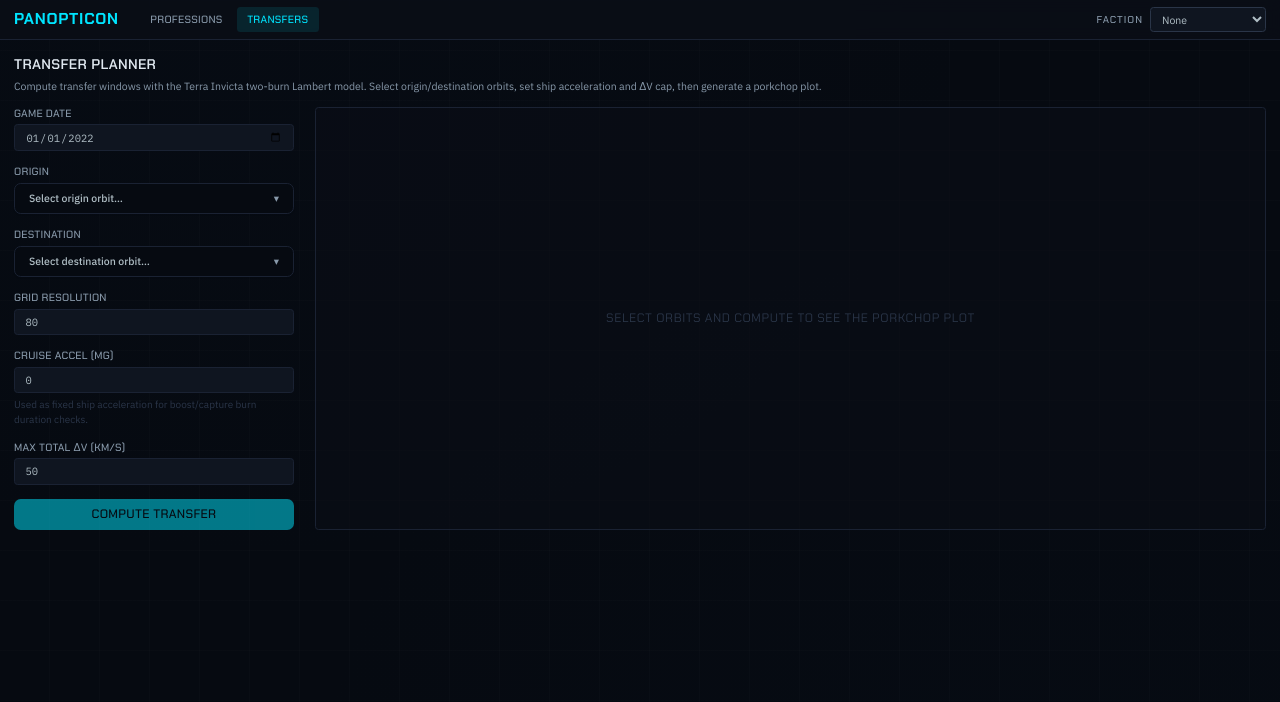
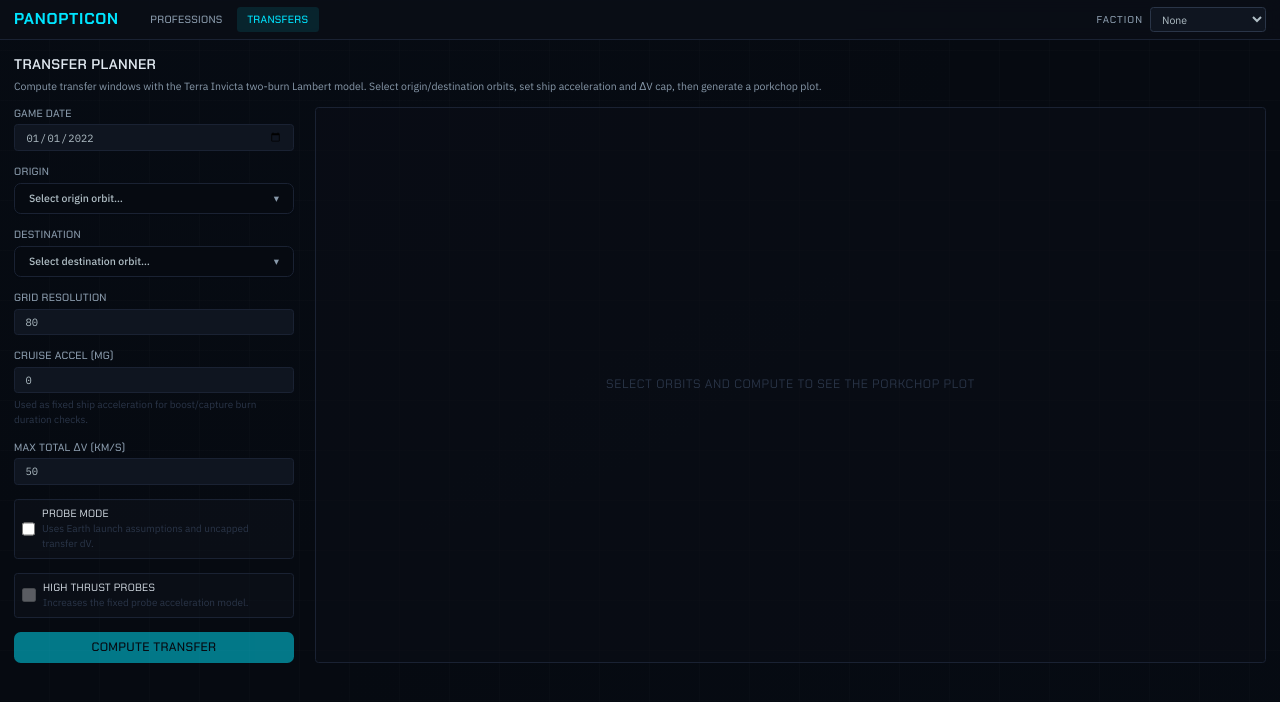
Before and after one commit to tessro/panopticon, a React (Vite) app: page /transfers in a window 1280 px wide. Shown: the top 702 px of the page. Built offline with nearby package versions, Linux system fonts and the light colour scheme.

Commit message:
Add probe transfer mode toggles and Earth-launch overrides

```diff
--- a/src/components/transfers/TransferInputsPanel.tsx
+++ b/src/components/transfers/TransferInputsPanel.tsx
@@ -40,12 +40,16 @@ export function TransferInputsPanel({
   const setLaunchAcceleration = useAppStore((s) => s.setTransferLaunchAcceleration);
   const maxDeltaV = useAppStore((s) => s.transferMaxDeltaV);
   const setMaxDeltaV = useAppStore((s) => s.setTransferMaxDeltaV);
+  const probeMode = useAppStore((s) => s.transferProbeMode);
+  const setProbeMode = useAppStore((s) => s.setTransferProbeMode);
+  const probeHighThrust = useAppStore((s) => s.transferProbeHighThrust);
+  const setProbeHighThrust = useAppStore((s) => s.setTransferProbeHighThrust);
 
   const hasValidDate = isValidGameDate(gameDate);
   const canCompute = Boolean(
-    originOrbit &&
     destOrbit &&
-    originOrbit !== destOrbit &&
+    (probeMode || originOrbit) &&
+    (probeMode || originOrbit !== destOrbit) &&
     hasValidDate &&
     !isComputing,
   );
@@ -120,13 +124,14 @@ export function TransferInputsPanel({
           max={100000}
           step={1}
           value={launchAcceleration}
+          disabled={probeMode}
           onChange={(e) => {
             const next = Number.parseFloat(e.target.value);
             if (!Number.isNaN(next)) {
               setLaunchAcceleration(next);
             }
           }}
-          className="w-full rounded border border-[var(--color-slate)] bg-[var(--color-deep)] px-3 py-1.5 font-mono text-xs text-[var(--color-fog)] outline-none focus:border-[var(--color-cyan-dim)]"
+          className="w-full rounded border border-[var(--color-slate)] bg-[var(--color-deep)] px-3 py-1.5 font-mono text-xs text-[var(--color-fog)] outline-none disabled:cursor-not-allowed disabled:opacity-50 focus:border-[var(--color-cyan-dim)]"
         />
         <p className="mt-1 font-body text-[10px] text-[var(--color-steel)]">
           Used as fixed ship acceleration for boost/capture burn duration checks.
@@ -143,15 +148,57 @@ export function TransferInputsPanel({
           max={500}
           step={0.5}
           value={maxDeltaV}
+          disabled={probeMode}
           onChange={(e) => {
             const next = Number.parseFloat(e.target.value);
             if (!Number.isNaN(next)) {
               setMaxDeltaV(next);
             }
           }}
-          className="w-full rounded border border-[var(--color-slate)] bg-[var(--color-deep)] px-3 py-1.5 font-mono text-xs text-[var(--color-fog)] outline-none focus:border-[var(--color-cyan-dim)]"
+          className="w-full rounded border border-[var(--color-slate)] bg-[var(--color-deep)] px-3 py-1.5 font-mono text-xs text-[var(--color-fog)] outline-none disabled:cursor-not-allowed disabled:opacity-50 focus:border-[var(--color-cyan-dim)]"
         />
       </div>
+
+      <label className="flex items-center gap-2 rounded border border-[var(--color-slate)] bg-[var(--color-deep)]/40 px-2 py-2">
+        <input
+          type="checkbox"
+          checked={probeMode}
+          onChange={(e) => setProbeMode(e.target.checked)}
+          className="h-4 w-4 accent-[var(--color-cyan)]"
+        />
+        <div className="flex flex-col">
+          <span className="font-display text-xs tracking-wide text-[var(--color-light)] uppercase">
+            Probe Mode
+          </span>
+          <span className="font-body text-[10px] text-[var(--color-steel)]">
+            Uses Earth launch assumptions and uncapped transfer dV.
+          </span>
+        </div>
+      </label>
+
+      {probeMode && (
+        <p className="font-body text-[10px] text-[var(--color-steel)]">
+          Probe mode always launches from Low Earth Orbit 1 and ignores the Max ΔV cap.
+        </p>
+      )}
+
+      <label className="flex items-center gap-2 rounded border border-[var(--color-slate)] bg-[var(--color-deep)]/40 px-2 py-2">
+        <input
+          type="checkbox"
+          checked={probeHighThrust}
+          disabled={!probeMode}
+          onChange={(e) => setProbeHighThrust(e.target.checked)}
+          className="h-4 w-4 accent-[var(--color-cyan)] disabled:cursor-not-allowed disabled:opacity-50"
+        />
+        <div className="flex flex-col">
+          <span className="font-display text-xs tracking-wide text-[var(--color-light)] uppercase">
+            High Thrust Probes
+          </span>
+          <span className="font-body text-[10px] text-[var(--color-steel)]">
+            Increases the fixed probe acceleration model.
+          </span>
+        </div>
+      </label>
 
       <Button
         onClick={onCompute}
--- a/src/components/transfers/TransfersPage.tsx
+++ b/src/components/transfers/TransfersPage.tsx
@@ -16,18 +16,32 @@ export function TransfersPage() {
   const gridResolution = useAppStore((s) => s.transferGridResolution);
   const launchAcceleration = useAppStore((s) => s.transferLaunchAcceleration);
   const maxDeltaV = useAppStore((s) => s.transferMaxDeltaV);
+  const probeMode = useAppStore((s) => s.transferProbeMode);
+  const probeHighThrust = useAppStore((s) => s.transferProbeHighThrust);
 
   const inputs = useMemo<TransferInputs | null>(() => {
-    if (!originOrbit || !destOrbit) return null;
+    if (!destOrbit) return null;
+    if (!probeMode && !originOrbit) return null;
     return {
-      originOrbit,
+      originOrbit: originOrbit ?? "LowEarthOrbit1",
       destinationOrbit: destOrbit,
       gameDate,
       gridResolution,
       launchAcceleration_mg: launchAcceleration,
       maxDeltaV_kms: maxDeltaV,
+      probeMode,
+      probeHighThrust,
     };
-  }, [originOrbit, destOrbit, gameDate, gridResolution, launchAcceleration, maxDeltaV]);
+  }, [
+    originOrbit,
+    destOrbit,
+    gameDate,
+    gridResolution,
+    launchAcceleration,
+    maxDeltaV,
+    probeMode,
+    probeHighThrust,
+  ]);
 
   const { result, isComputing, compute } = usePorkchop(
     inputs,
--- a/src/lib/orbital/porkchop.ts
+++ b/src/lib/orbital/porkchop.ts
@@ -41,6 +41,9 @@ const HYBRID_REMAP_WINDOW_S = 12 * SECONDS_PER_DAY;
 const HYBRID_REMAP_SAMPLES = 48;
 const HYBRID_REMAP_ITERATIONS = 2;
 const GRID_RESOLUTION_MAX = 300;
+const PROBE_DEFAULT_ORIGIN_ORBIT = "LowEarthOrbit1";
+const PROBE_ACCELERATION_MG = 3000;
+const PROBE_HIGH_THRUST_ACCELERATION_MG = 6000;
 
 function emptyResult(): PorkchopResult {
   return {
@@ -349,6 +352,16 @@ function findOrbitBody(orbit: Orbit, bodies: SpaceBody[]): SpaceBody | null {
   return bodies.find((b) => b.name === orbit.barycenter) ?? null;
 }
 
+function findProbeOriginOrbit(orbits: Orbit[]): Orbit | null {
+  return (
+    orbits.find((o) => o.name === PROBE_DEFAULT_ORIGIN_ORBIT) ??
+    orbits.find((o) => o.orbitIndex === "Earth1") ??
+    orbits.find((o) => o.barycenter === "Earth" && o.interfaceOrbit) ??
+    orbits.find((o) => o.barycenter === "Earth") ??
+    null
+  );
+}
+
 function getOrbitRadiusKm(orbit: Orbit, body: SpaceBody): number {
   if (orbit.altitude_km != null) return body.equatorialRadius_km + orbit.altitude_km;
   if (orbit.semiMajorAxis_km != null) return orbit.semiMajorAxis_km;
@@ -404,7 +417,11 @@ export function computePorkchopGrid(
   bodies: SpaceBody[],
   orbits: Orbit[],
 ): PorkchopResult {
-  const originOrbit = orbits.find((o) => o.name === inputs.originOrbit);
+  const probeMode = inputs.probeMode === true;
+  const probeHighThrust = inputs.probeHighThrust === true;
+  const originOrbit = probeMode
+    ? findProbeOriginOrbit(orbits)
+    : orbits.find((o) => o.name === inputs.originOrbit);
   const destOrbit = orbits.find((o) => o.name === inputs.destinationOrbit);
   if (!originOrbit || !destOrbit) return emptyResult();
 
@@ -419,13 +436,16 @@ export function computePorkchopGrid(
   if (!Number.isFinite(startDateValue)) return emptyResult();
 
   const N = Math.max(20, Math.min(GRID_RESOLUTION_MAX, Math.floor(inputs.gridResolution)));
-  const launchAcceleration_mg = Number.isFinite(inputs.launchAcceleration_mg)
-    ? Math.max(0, inputs.launchAcceleration_mg)
-    : 0;
+  const launchAcceleration_mg = probeMode
+    ? (probeHighThrust ? PROBE_HIGH_THRUST_ACCELERATION_MG : PROBE_ACCELERATION_MG)
+    : Number.isFinite(inputs.launchAcceleration_mg)
+      ? Math.max(0, inputs.launchAcceleration_mg)
+      : 0;
   const fleetAcceleration_mps2 =
     (launchAcceleration_mg * STANDARD_GRAVITY_MPS2) / 1000;
-  const dvCap_kms =
-    Number.isFinite(inputs.maxDeltaV_kms) && inputs.maxDeltaV_kms > 0
+  const dvCap_kms = probeMode
+    ? Number.POSITIVE_INFINITY
+    : Number.isFinite(inputs.maxDeltaV_kms) && inputs.maxDeltaV_kms > 0
       ? inputs.maxDeltaV_kms
       : Number.POSITIVE_INFINITY;
 
--- a/src/lib/store.ts
+++ b/src/lib/store.ts
@@ -54,6 +54,10 @@ interface AppState {
   setTransferLaunchAcceleration: (acceleration: number) => void;
   transferMaxDeltaV: number;
   setTransferMaxDeltaV: (deltaV: number) => void;
+  transferProbeMode: boolean;
+  setTransferProbeMode: (enabled: boolean) => void;
+  transferProbeHighThrust: boolean;
+  setTransferProbeHighThrust: (enabled: boolean) => void;
 }
 
 export const useAppStore = create<AppState>()(
@@ -90,6 +94,11 @@ export const useAppStore = create<AppState>()(
       transferMaxDeltaV: 50,
       setTransferMaxDeltaV: (deltaV) =>
         set({ transferMaxDeltaV: clampMaxDeltaV(deltaV) }),
+      transferProbeMode: false,
+      setTransferProbeMode: (enabled) => set({ transferProbeMode: enabled }),
+      transferProbeHighThrust: false,
+      setTransferProbeHighThrust: (enabled) =>
+        set({ transferProbeHighThrust: enabled }),
     }),
     { name: "panopticon-app" },
   ),
--- a/src/types/orbital.ts
+++ b/src/types/orbital.ts
@@ -62,6 +62,10 @@ export interface TransferInputs {
   gridResolution: number;
   launchAcceleration_mg: number;
   maxDeltaV_kms: number;
+  /** Probe-mode transfer assumptions (launched from Earth, uncapped dV) */
+  probeMode?: boolean;
+  /** Whether high-thrust probe assumptions are enabled */
+  probeHighThrust?: boolean;
 }
 
 export interface PorkchopResult {
```
